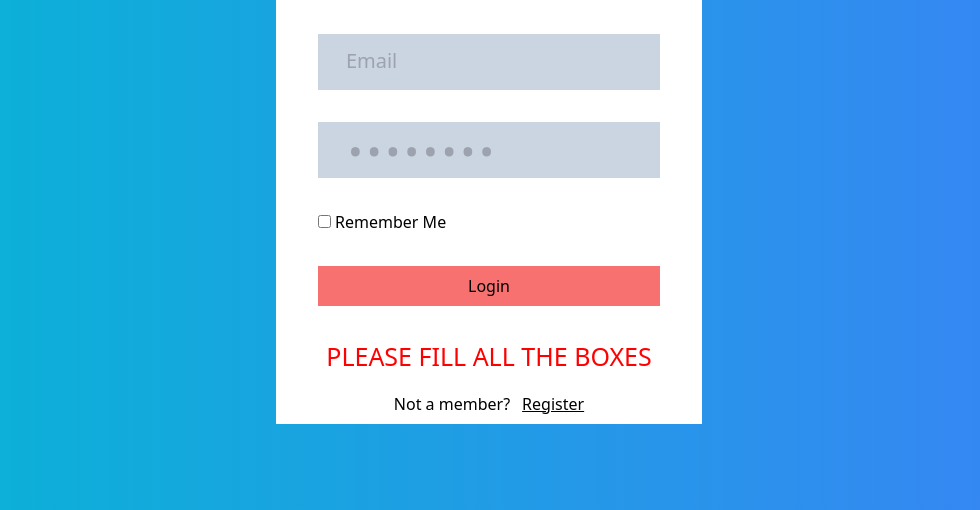
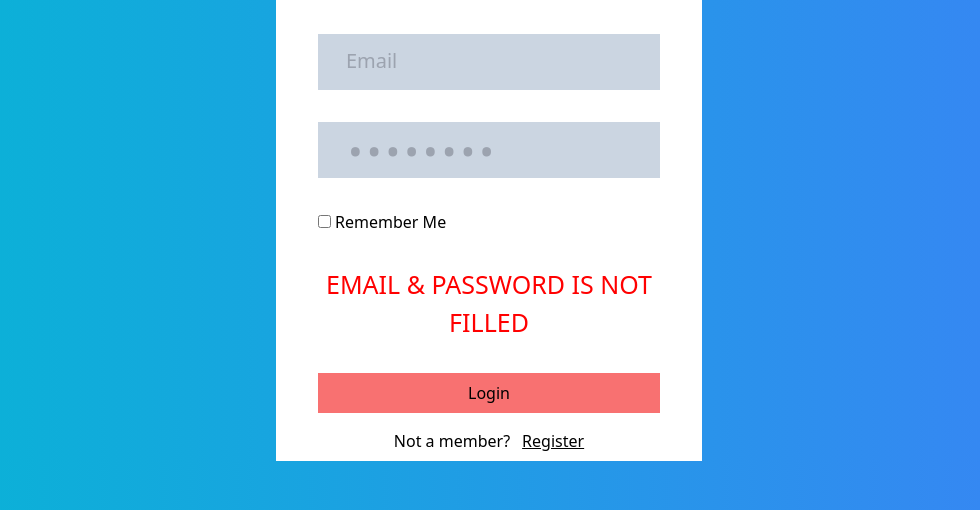
Before and after one commit to SarkarKeshob/Bank-Project, a plain HTML site: page index.html in a window 1280 px wide. Both pictures are taken after a click on the button "Login". Shown: the part 290-800 px from the top of the page, without its empty margins (151-1131 px from the left). Drawn offline with nearby package versions, Linux system fonts and the light colour scheme.

Commit message:
Uploading After correcting the error messages on login page

```diff
--- a/index.html
+++ b/index.html
@@ -35,8 +35,10 @@
                     <input type="checkbox"  id="remember" value="" >
                     <label for="remember">Remember Me</label>
                     </div>
+                    <p id="show-error"></p>
                     <button class="w-full h-10 bg-red-400 " id="login-button">Login</button>
                 </div>
+
 
                 <div class="grid grid-flow-col justify-center gap-3">
                     <p>Not a member?</p>
--- a/js/login.js
+++ b/js/login.js
@@ -8,29 +8,25 @@ loginButton.addEventListener('click',function(){
     const email=document.getElementById('email');
     const password=document.getElementById('password');
     const checkBox=document.getElementById('remember');
-    let inputBox = document.getElementById('input-box');
-    let errorMessage= document.createElement('p');
+    let showError = document.getElementById('show-error');
 
 
-    if((email.value.toLowerCase()===myEmail.toLowerCase()) && (password.value===myPassword) && (checkBox.checked===true)){
+    if((email.value.toLowerCase()===myEmail.toLowerCase()) && (password.value===myPassword)){
         window.location.href="bank.html"
     }
 
-    else if(((email.value.toLowerCase()!==myEmail.toLowerCase()) || (password.value!==myPassword)) && (checkBox.checked===true)){
-        errorMessage.innerText='Wrong Email or Password !!!'
-        inputBox.appendChild(errorMessage);
-        // console.log('wrong password')
+    else if((email.value.toLowerCase()!==myEmail.toLowerCase()) && (password.value===myPassword)){
+
+        showError.innerText='Email Does not Match!!!'
     }
 
 
-    else if((email.value.toLowerCase()===myEmail.toLowerCase()) && (password.value===myPassword) && (checkBox.checked!==true)){
-        errorMessage.innerText='Please Check The "Remember" me Box'
-        inputBox.appendChild(errorMessage);
+    else if((email.value.toLowerCase()===myEmail.toLowerCase()) && (password.value!==myPassword)){
+        showError.innerText='Wrong Password'
+
     }
     else{
-        errorMessage.innerText='Please Fill All The Boxes'
-        inputBox.appendChild(errorMessage);
-        // console.log('wrong input')
+        showError.innerText='Email & Password is not Filled'
     }
 
 })
```
